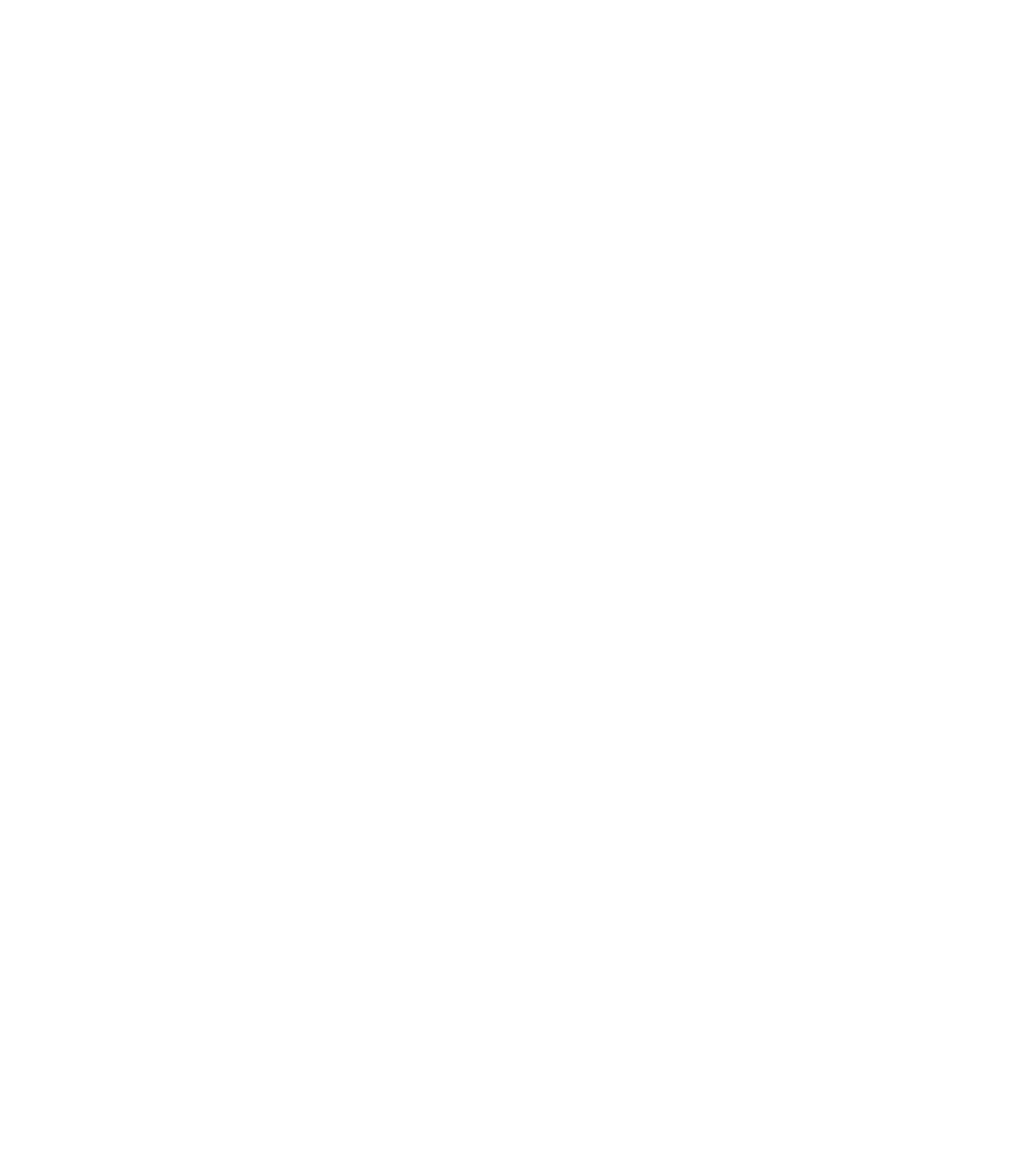
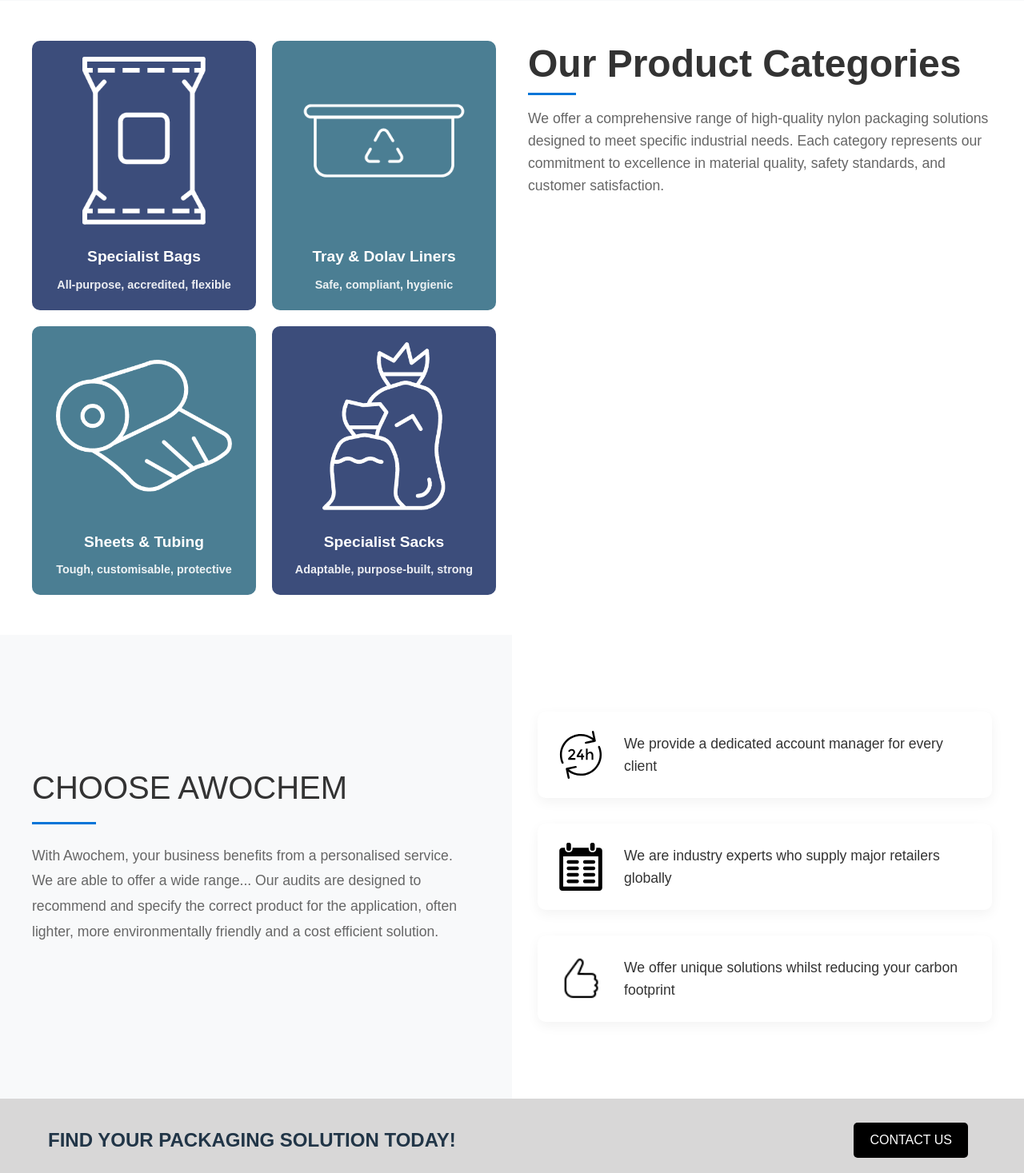
Before and after one commit to kolade082/awochems-web, a React (Vite) app: page /#/awochems-web in a window 1280 px wide. Before the commit this address led to /#/awochems-web/contact. Shown: the part 1330-2797 px from the top of the page at 80% size. Before the commit the page ends 800 px from the top, so only its background shows below. Built offline with nearby package versions, Linux system fonts and the light colour scheme; no server answers; what tw-elements-react would draw is missing.

Commit message:
links modified to include awochems-web

```diff
--- a/src/App.tsx
+++ b/src/App.tsx
@@ -12,9 +12,9 @@
     <Router>
       <Header />
       <Routes>
-        <Route path="/" element={<HomePage />} />
-        <Route path="/sector" element={<SectorPage />} />
-        <Route path="/contact" element={<ContactPage />} />
+        <Route path="/awochems-web" element={<HomePage />} />
+        <Route path="/awochems-web/sector" element={<SectorPage />} />
+        <Route path="/awochems-web/contact" element={<ContactPage />} />
       </Routes>
       <Footer />
     </Router>
--- a/src/components/layouts/Footer.tsx
+++ b/src/components/layouts/Footer.tsx
@@ -18,20 +18,20 @@
         <div className="footer-section">
           <h3>Quick Links</h3>
           <ul>
-            <li><Link to="/">Home</Link></li>
-            <li><Link to="/sector">Our Sectors</Link></li>
-            <li><Link to="/about">About Us</Link></li>
-            <li><Link to="/contact">Contact Us</Link></li>
+            <li><Link to="/awochems-web">Home</Link></li>
+            <li><Link to="/awochems-web/sector">Our Sectors</Link></li>
+            <li><Link to="/awochems-web/about">About Us</Link></li>
+            <li><Link to="/awochems-web/contact">Contact Us</Link></li>
           </ul>
         </div>
 
         <div className="footer-section">
           <h3>Our Products</h3>
           <ul>
-            <li><Link to="/product/category1">Specialist Bags</Link></li>
-            <li><Link to="/product/category2">Tray & Dolav Liners</Link></li>
-            <li><Link to="/product/category3">Sheet & Tubing</Link></li>
-            <li><Link to="/product/category4">Specialist Sacks</Link></li>
+            <li><Link to="/awochems-web/product/category1">Specialist Bags</Link></li>
+            <li><Link to="/awochems-web/product/category2">Tray & Dolav Liners</Link></li>
+            <li><Link to="/awochems-web/product/category3">Sheet & Tubing</Link></li>
+            <li><Link to="/awochems-web/product/category4">Specialist Sacks</Link></li>
           </ul>
         </div>
 
--- a/src/components/layouts/Navbar.tsx
+++ b/src/components/layouts/Navbar.tsx
@@ -16,7 +16,7 @@
   return (
     <nav className="navbar">
       <div className="navbar-container">
-        <Link to="/" className="navbar-logo">
+        <Link to="/awochems-web" className="navbar-logo">
           <img src={Logo} alt="AWO Logo" />
         </Link>
 
@@ -26,7 +26,7 @@
 
         <ul className={isOpen ? "nav-menu active" : "nav-menu"}>
           <li className="nav-item">
-            <Link to="/" className="nav-link">
+            <Link to="/awochems-web" className="nav-link">
               HOME
             </Link>
           </li>
@@ -38,34 +38,34 @@
             </div>
             <ul className={isProductsOpen ? "submenu active" : "submenu"}>
               <li>
-                <Link to="/product/category1">Specialist Bag</Link>
+                <Link to="/awochems-web/product/category1">Specialist Bag</Link>
               </li>
               <li>
-                <Link to="/product/category2">Tray & Dolav Liners</Link>
+                <Link to="/awochems-web/product/category2">Tray & Dolav Liners</Link>
               </li>
               <li>
-                <Link to="/product/category3">Sheet & Tubing</Link>
+                <Link to="/awochems-web/product/category3">Sheet & Tubing</Link>
               </li>
               <li>
-                <Link to="/product/category4">Specialist Sacks</Link>
+                <Link to="/awochems-web/product/category4">Specialist Sacks</Link>
               </li>
             </ul>
           </li>
 
           <li className="nav-item">
-            <Link to="/sector" className="nav-link">
+            <Link to="/awochems-web/sector" className="nav-link">
               OUR SECTORS
             </Link>
           </li>
 
           <li className="nav-item">
-            <Link to="/about" className="nav-link">
+            <Link to="/awochems-web/about" className="nav-link">
               ABOUT US
             </Link>
           </li>
 
           <li className="nav-item">
-            <Link to="/contact" className="nav-link">
+            <Link to="/awochems-web/contact" className="nav-link">
               CONTACT US
             </Link>
           </li>
--- a/src/pages/HomePage.tsx
+++ b/src/pages/HomePage.tsx
@@ -54,8 +54,8 @@
               <h1>Welcome to AWOCHEM</h1>
               {/* <p>Your Trusted Partner in Quality Chemical Solutions</p> */}
               <div className="hero-buttons">
-                <Link to="/sectors" className="primary-btn">Explore Sectors</Link>
-                <Link to="/contact" className="secondary-btn">Contact Us</Link>
+                <Link to="/awochems-web/sector" className="primary-btn">Explore Sectors</Link>
+                <Link to="/awochems-web/contact" className="secondary-btn">Contact Us</Link>
               </div>
             </div>
             <div className="dots">
@@ -132,7 +132,7 @@
           <div className="products-layout">
             <div className="product-cards">
               {/* Product Card for Specialist Bags */}
-              <Link to="/product/category1" className="product-card-link">
+              <Link to="/awochems-web/product/category1" className="product-card-link">
               <div className="product-card card-specialist-bags">
                 <img src={bag} alt="bag"/>
                 <h3>Specialist Bags</h3>
@@ -140,21 +140,21 @@
               </div>
               </Link>
               {/* Product Card for Tray & Dolav Liners */}
-              <Link to="/product/category2" className="product-card-link">
+              <Link to="/awochems-web/product/category2" className="product-card-link">
               <div className="product-card card-tray-liners">
                 <img src={tray} alt="bag"/>
                 <h3>Tray & Dolav Liners</h3>
                 <p>Safe, compliant, hygienic</p>
               </div>
               </Link>
-              <Link to="/product/category3" className="product-card-link">
+              <Link to="/awochems-web/product/category3" className="product-card-link">
               <div className="product-card card-sheets-tubing">
                 <img src={sheets} alt="bag"/>
                 <h3>Sheets & Tubing</h3>
                 <p>Tough, customisable, protective</p>
               </div>
               </Link>
-              <Link to="/product/category4" className="product-card-link">
+              <Link to="/awochems-web/product/category4" className="product-card-link">
               <div className="product-card card-specialist-sacks">
                 <img src={sacks} alt="bag"/>
                 <h3>Specialist Sacks</h3>
@@ -212,7 +212,7 @@
           <div className="cta-content">
             <h2>FIND YOUR PACKAGING SOLUTION TODAY!</h2>
             {/*<button>CONTACT US</button>*/}
-            <Link to="/contact" className="contact-us-button">CONTACT US</Link>
+            <Link to="/awochems-web/contact" className="contact-us-button">CONTACT US</Link>
           </div>
         </section>
 
```
